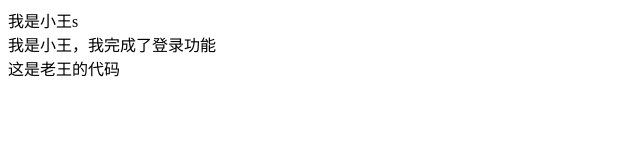
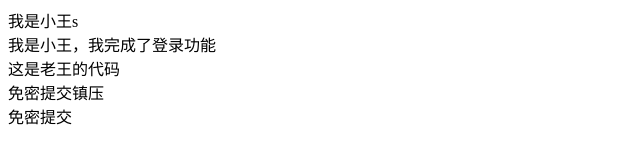
Before and after one commit to superfangqian/firstOne, a plain HTML site: page index.html in a window 1280 px wide. Shown: the whole page, without its empty margins (0-640 px from the left). Drawn offline with Linux system fonts and the light colour scheme.

Commit message:
免密提交

```diff
--- a/index.html
+++ b/index.html
@@ -10,5 +10,7 @@
   <div>我是小王s</div>
   <div>我是小王，我完成了登录功能</div>
   <div>这是老王的代码</div>
+  <div>免密提交镇压</div>
+  <div>免密提交</div>
 </body>
 </html>
```
